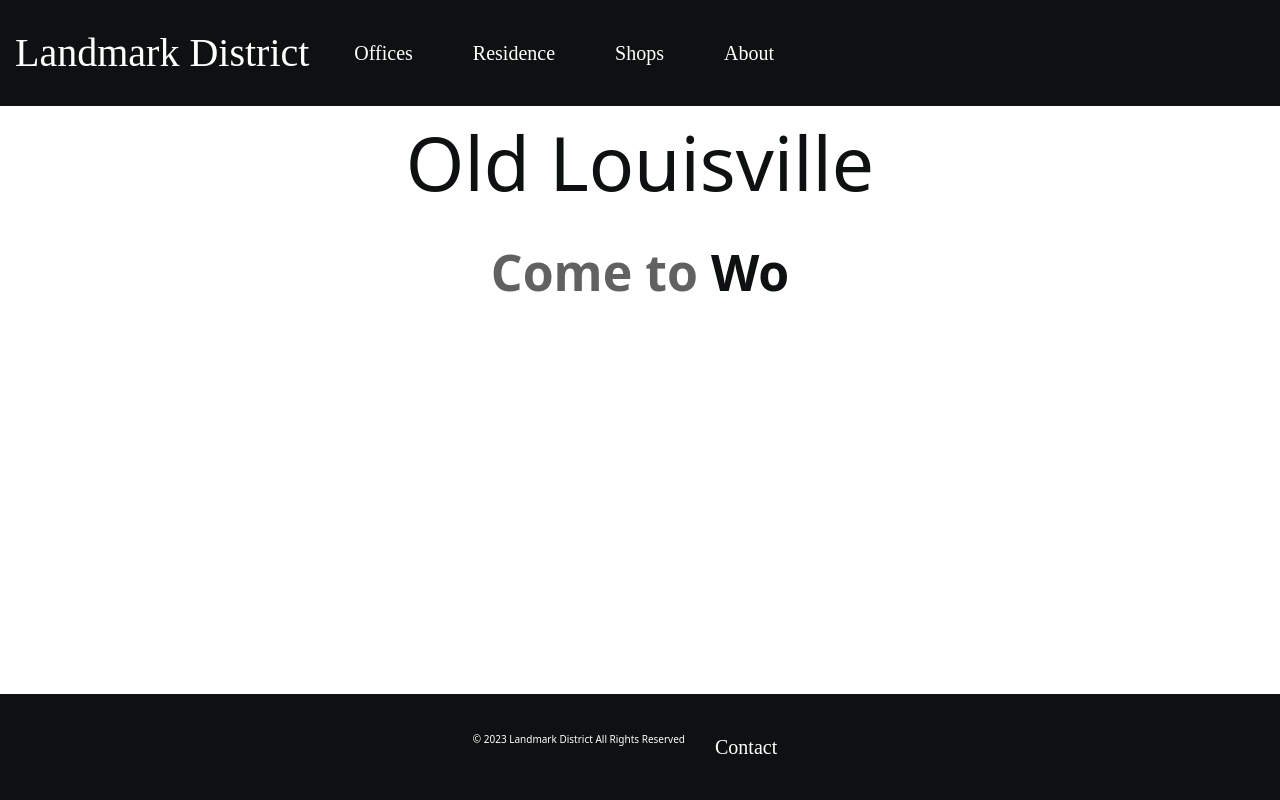
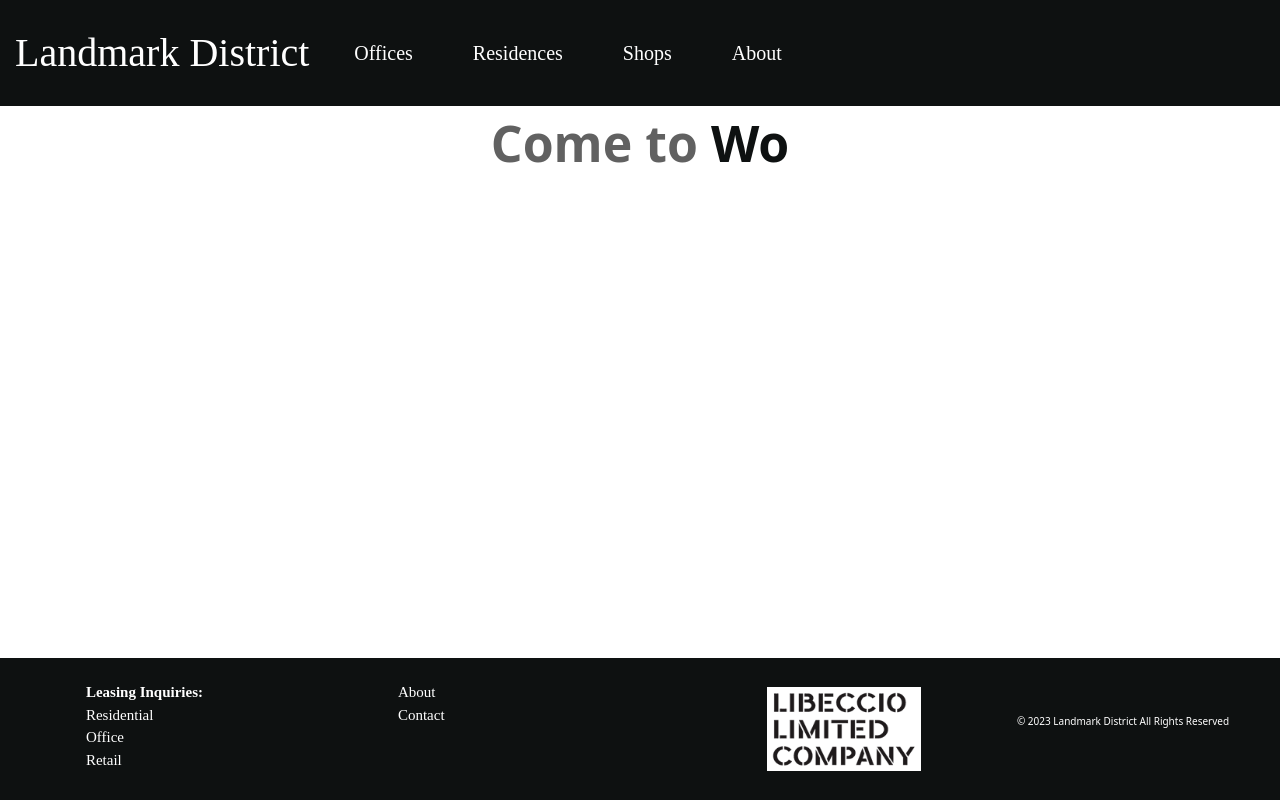
Before and after one commit to jsison2021/landmarkdistrict, a React (Create React App) app in the folder my-app/: page / in a window 1280 px wide. Built offline with nearby package versions, Linux system fonts and the light colour scheme.

Commit message:
Update bottombar

```diff
--- a/my-app/src/App.css
+++ b/my-app/src/App.css
@@ -42,25 +42,22 @@
 */
 .mainbar{
   display: flex;
-  justify-content: left;
+  flex-direction: row;
   background:#0E1111;
   color: white
 }
 
-.bottombar{
-  display: flex;
-  justify-content: center;
-  font-size: 10px;
-  background: #0E1111;
-  color: white
-}
+.barlinks{
 
-.barlinks{
   color: white;
   margin: 30px;
   font-size: 20px;
   font-family:'Abril Fatface';
   text-decoration: none;
+}
+
+.barlinks:hover{
+  color: #616161;
 }
 
 .homebarlink{
@@ -71,18 +68,66 @@
   text-decoration: none;
 }
 
+/* Bottom bar */
+.bottombar{
+  display: flex;
+  justify-content: center;
+  background:#0E1111;
+  color: white;
+
+}
+
+.some-page-wrapper {
+  margin: 15px;
+
+
+}
+
+.row {
+  display: flex;
+  flex-direction: row;
+  flex-wrap: wrap;
+  width: 100%;
+
+}
+
+.column {
+  display: flex;
+  justify-content: top;
+  margin-left: 20px;
+  width:300px;
+  flex-direction: column;
+  flex-basis: 100%;
+  flex: 1;
+}
+
+
 .bottombarlinks{
   color: white;
-  margin: 30px;
-  font-size: 10px;
+  font-size: 15px;
   font-family:'Abril Fatface';
   text-decoration: none;
 }
 
-.barlinks:hover{
-  color: #616161;
+.bottombarlinksbold{
+  color: white;
+  font-size: 15px;
+  font-weight: bold;
+  font-family:'Abril Fatface';
+  text-decoration: none;
 }
 
+.copyright{
+  display: flex;
+  justify-content: center;
+  font-size: 10px;
+  background: #0E1111;
+  color: white
+}
+
+
+
+/* Mobile menu*/
 .menu{
   display: none;
   background-color: transparent;
@@ -95,24 +140,6 @@
 .regularMenu{
   display: flex;
   flex-direction: row;
-}
-@media screen and (max-width:769px){
-  .mobileMenu{
-    display: flex;
-    flex-direction: column;
-    align-items: center;
-    justify-content: center;
-    margin:auto
-
-  }
-  .regularMenu{
-    display: none;
-  }
-
-  .menu{
-    display: block;
-  }
-
 }
 
 /* Custom CSS*/
@@ -132,3 +159,35 @@
   font-weight: bold;
   font-size: 50px;
 }
+
+.libeccio{
+  height: 90%;
+  width: 60%;
+}
+
+.libecciolink{
+  border: none;
+  background: none;
+}
+
+@media screen and (max-width:769px){
+  .mobileMenu{
+    display: flex;
+    flex-direction: column;
+    align-items: center;
+    justify-content: center;
+    margin:auto
+
+  }
+  .regularMenu{
+    display: none;
+  }
+
+  .menu{
+    display: block;
+  }
+  .libeccio{
+    height: 100%;
+    width: 140%;
+  }
+}
--- a/my-app/src/Components/About.js
+++ b/my-app/src/Components/About.js
@@ -3,7 +3,7 @@ import React from 'react';
 function About() {
 
     return (
-       <p>About</p>
+        <p className='title'> Located in Old Louisville</p>
 
     );
 }
--- a/my-app/src/Components/Home.js
+++ b/my-app/src/Components/Home.js
@@ -11,7 +11,7 @@ function Home() {
     })
     return (
         <div className="App">
-        <p className='title'> Old Louisville</p>
+
         <div className='animationLetters'>
           <p>Come to
             <span className='wordChanging'> {typeEffect}</span>
--- /dev/null
+++ b/my-app/src/Components/LeasingForm.js
@@ -0,0 +1,11 @@
+import React from 'react';
+
+function LeasingForm() {
+
+    return (
+       <p>LeasingForm</p>
+
+    );
+}
+
+export default LeasingForm;
--- a/my-app/src/MainNavbar.js
+++ b/my-app/src/MainNavbar.js
@@ -6,9 +6,14 @@ import About from './Components/About';
 import Offices from './Components/Offices';
 import Residence from './Components/Residence';
 import Shops from './Components/Shops';
+import LeasingForm from './Components/LeasingForm';
+
 import { useState } from 'react'
 import { FontAwesomeIcon } from '@fortawesome/react-fontawesome'
 import { faBars } from '@fortawesome/free-solid-svg-icons'
+
+import libeccio from './libeccio.png'
+
 import {
   BrowserRouter,
   Routes,
@@ -50,7 +55,7 @@ function MainNavbar() {
              <div className ='regularMenu'>
                 <Nav.Link className ="homebarlink" as = {Link} to = "/" >Landmark District</Nav.Link>
                 {<Nav.Link className ="barlinks" as = {Link} to = "/Offices">Offices</Nav.Link>}
-                {<Nav.Link className ="barlinks" as = {Link} to = "/Residence" >Residence</Nav.Link>}
+                {<Nav.Link className ="barlinks" as = {Link} to = "/Residence" >Residences</Nav.Link>}
                 {<Nav.Link className ="barlinks" as = {Link} to = "/Shops" >Shops</Nav.Link>}
                 {<Nav.Link className ="barlinks" as = {Link} to = "/About" >About</Nav.Link>}
             </div>
@@ -63,13 +68,38 @@ function MainNavbar() {
         <Route path = "/Offices" exact element = {<Offices/>}/>
         <Route path = "/Residence" exact element = {<Residence/>}/>
         <Route path = "/Shops" exact element = {<Shops/>}/>
+        <Route path = "/LeasingForm" exact element = {<LeasingForm/>}/>
 
 
         </Routes>
 
-        <Navbar fixed = "bottom" className = "bottombar" >
-        <p>© 2023 Landmark District All Rights Reserved</p>
-        <Nav.Link className ="barlinks" as = {Link} to = "/Contact" >Contact</Nav.Link>
+        <Navbar fixed = "bottom" className='bottombar'>
+        <div class='some-page-wrapper'>
+            <div class='row'>
+                <div class='column'>
+                    <div class='bottombarlinksbold'>
+                        Leasing Inquiries:
+                    </div>
+                    <Nav.Link className ="bottombarlinks" as = {Link} to = "/LeasingForm" >Residential</Nav.Link>
+                    <Nav.Link className ="bottombarlinks" as = {Link} to = "/LeasingForm" >Office</Nav.Link>
+                    <Nav.Link className ="bottombarlinks" as = {Link} to = "/LeasingForm" >Retail</Nav.Link>
+                </div>
+                <div class='column'>
+                   <Nav.Link className ="bottombarlinks" as = {Link} to = "/About" >About</Nav.Link>
+                   <Nav.Link className ="bottombarlinks" as = {Link} to = "/Contact" >Contact</Nav.Link>
+                </div>
+                <div class='column'>
+                    <button className='libecciolink'>
+                        <a href="https://libecciolimited.com/" target="_blank" rel="noreferrer" >
+                            <img src={libeccio} className = "libeccio" alt = "libeccio" />
+                        </a>
+                    </button>
+
+                </div>
+            </div>
+
+        </div>
+        <p className='copyright'>© 2023 Landmark District All Rights Reserved</p>
         </Navbar>
 
         </BrowserRouter>
--- a/my-app/src/index.css
+++ b/my-app/src/index.css
@@ -1,8 +1,6 @@
 body {
   margin: 0;
-  font-family: -apple-system, BlinkMacSystemFont, 'Segoe UI', 'Roboto', 'Oxygen',
-    'Ubuntu', 'Cantarell', 'Fira Sans', 'Droid Sans', 'Helvetica Neue',
-    sans-serif;
+  font-family:'Abril Fatface';
   -webkit-font-smoothing: antialiased;
   -moz-osx-font-smoothing: grayscale;
   background-color: #f2f2f2
```
Also changed, not shown: my-app/src/libeccio.png (added).
